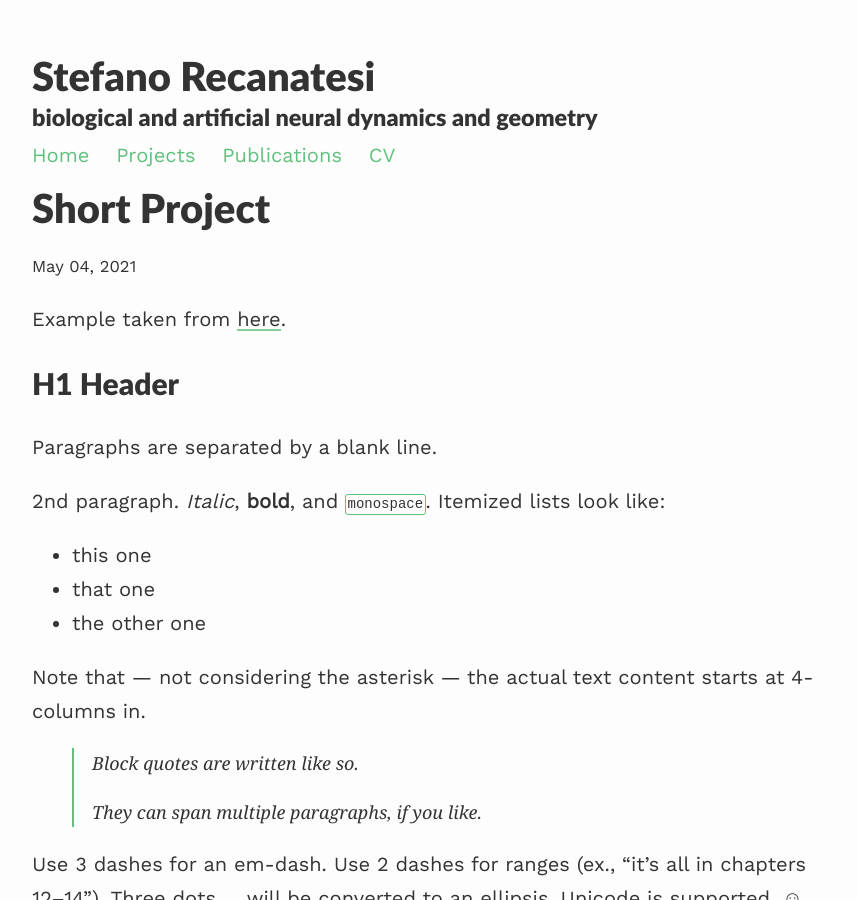
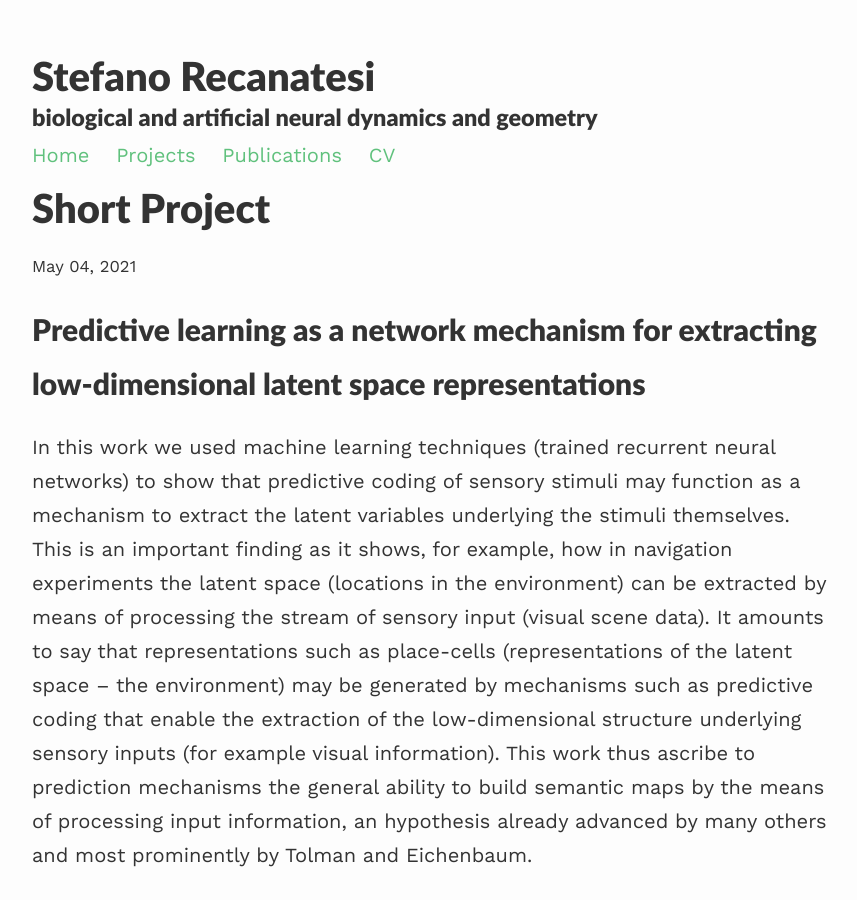
Before and after one commit to srecanatesi/srecanatesi.gihub.io, a Jekyll site: the page built from _projects/1_project.md, in a window 1280 px wide and 900 px high. Shown: the whole window, without its empty margins (208-1065 px from the left). Built offline with Jekyll 4.4.1, drawn with Linux system fonts in a browser that asks for light colours; nearby versions of some CDN libraries; some of the changed text lies outside the part shown.

Commit message:
Update 1_project.md

```diff
--- a/_projects/1_project.md
+++ b/_projects/1_project.md
@@ -4,163 +4,7 @@ title: Short Project
 description: description of the short project which is long enough
 ---
 
-Example taken from [here](http://www.unexpected-vortices.com/sw/rippledoc/quick-markdown-example.html){:target="_blank"}.
+Predictive learning as a network mechanism for extracting low-dimensional latent space representations
+=============
 
-H1 Header
-============
-
-Paragraphs are separated by a blank line.
-
-2nd paragraph. *Italic*, **bold**, and `monospace`. Itemized lists
-look like:
-
-  * this one
-  * that one
-  * the other one
-
-Note that --- not considering the asterisk --- the actual text
-content starts at 4-columns in.
-
-> Block quotes are
-> written like so.
->
-> They can span multiple paragraphs,
-> if you like.
-
-Use 3 dashes for an em-dash. Use 2 dashes for ranges (ex., "it's all
-in chapters 12--14"). Three dots ... will be converted to an ellipsis.
-Unicode is supported. ☺
-
-
-H2 Header
-------------
-
-Here's a numbered list:
-
- 1. first item
- 2. second item
- 3. third item
-
-Note again how the actual text starts at 4 columns in (4 characters
-from the left side). Here's a code sample:
-
-    # Let me re-iterate ...
-    for i in 1 .. 10 { do-something(i) }
-
-As you probably guessed, indented 4 spaces. By the way, instead of
-indenting the block, you can use delimited blocks, if you like:
-
-~~~
-define foobar() {
-    print "Welcome to flavor country!";
-}
-~~~
-
-(which makes copying & pasting easier). You can optionally mark the
-delimited block for Pandoc to syntax highlight it:
-
-~~~python
-import time
-# Quick, count to ten!
-for i in range(10):
-    # (but not *too* quick)
-    time.sleep(0.5)
-    print(i)
-~~~
-
-
-
-### An h3 header ###
-
-Now a nested list:
-
- 1. First, get these ingredients:
-
-      * carrots
-      * celery
-      * lentils
-
- 2. Boil some water.
-
- 3. Dump everything in the pot and follow
-    this algorithm:
-
-        find wooden spoon
-        uncover pot
-        stir
-        cover pot
-        balance wooden spoon precariously on pot handle
-        wait 10 minutes
-        goto first step (or shut off burner when done)
-
-    Do not bump wooden spoon or it will fall.
-
-Notice again how text always lines up on 4-space indents (including
-that last line which continues item 3 above).
-
-Here's a link to [a website](http://foo.bar), to a [local
-doc](local-doc.html), and to a [section heading in the current
-doc](#an-h2-header). Here's a footnote [^1].
-
-[^1]: Some footnote text.
-
-Tables can look like this:
-
-Name           Size  Material      Color
-------------- -----  ------------  ------------
-All Business      9  leather       brown
-Roundabout       10  hemp canvas   natural
-Cinderella       11  glass         transparent
-
-Table: Shoes sizes, materials, and colors.
-
-(The above is the caption for the table.) Pandoc also supports
-multi-line tables:
-
---------  -----------------------
-Keyword   Text
---------  -----------------------
-red       Sunsets, apples, and
-          other red or reddish
-          things.
-
-green     Leaves, grass, frogs
-          and other things it's
-          not easy being.
---------  -----------------------
-
-A horizontal rule follows.
-
-***
-
-Here's a definition list:
-
-apples
-  : Good for making applesauce.
-
-oranges
-  : Citrus!
-
-tomatoes
-  : There's no "e" in tomatoe.
-
-Again, text is indented 4 spaces. (Put a blank line between each
-term and  its definition to spread things out more.)
-
-Here's a "line block" (note how whitespace is honored):
-
-| Line one
-|   Line too
-| Line tree
-
-and images can be specified like so:
-
-![example image](example-image.jpg "An exemplary image")
-
-Inline math equation: $\omega = d\phi / dt$. Display
-math should get its own line like so:
-
-$$I = \int \rho R^{2} dV$$
-
-And note that you can backslash-escape any punctuation characters
-which you wish to be displayed literally, ex.: \`foo\`, \*bar\*, etc.
+In this work we used machine learning techniques (trained recurrent neural networks) to show that predictive coding of sensory stimuli may function as a mechanism to extract the latent variables underlying the stimuli themselves. This is an important finding as it shows, for example, how in navigation experiments the latent space (locations in the environment) can be extracted by means of processing the stream of sensory input (visual scene data). It amounts to say that representations such as place-cells (representations of the latent space -- the environment) may be generated by mechanisms such as predictive coding that enable the extraction of the low-dimensional structure underlying sensory inputs (for example visual information). This work thus ascribe to prediction mechanisms the general ability to build semantic maps by the means of processing input information, an hypothesis already advanced by many others and most prominently by Tolman and Eichenbaum.
```
